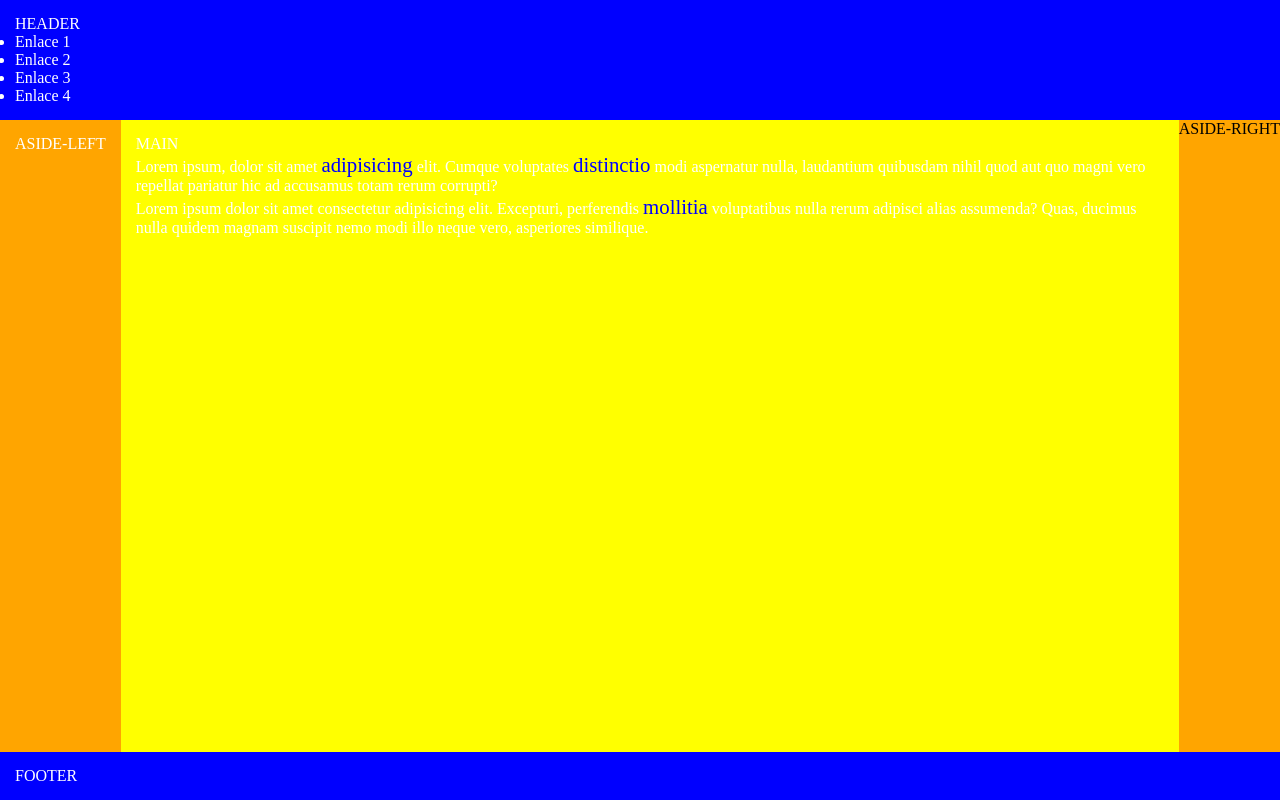
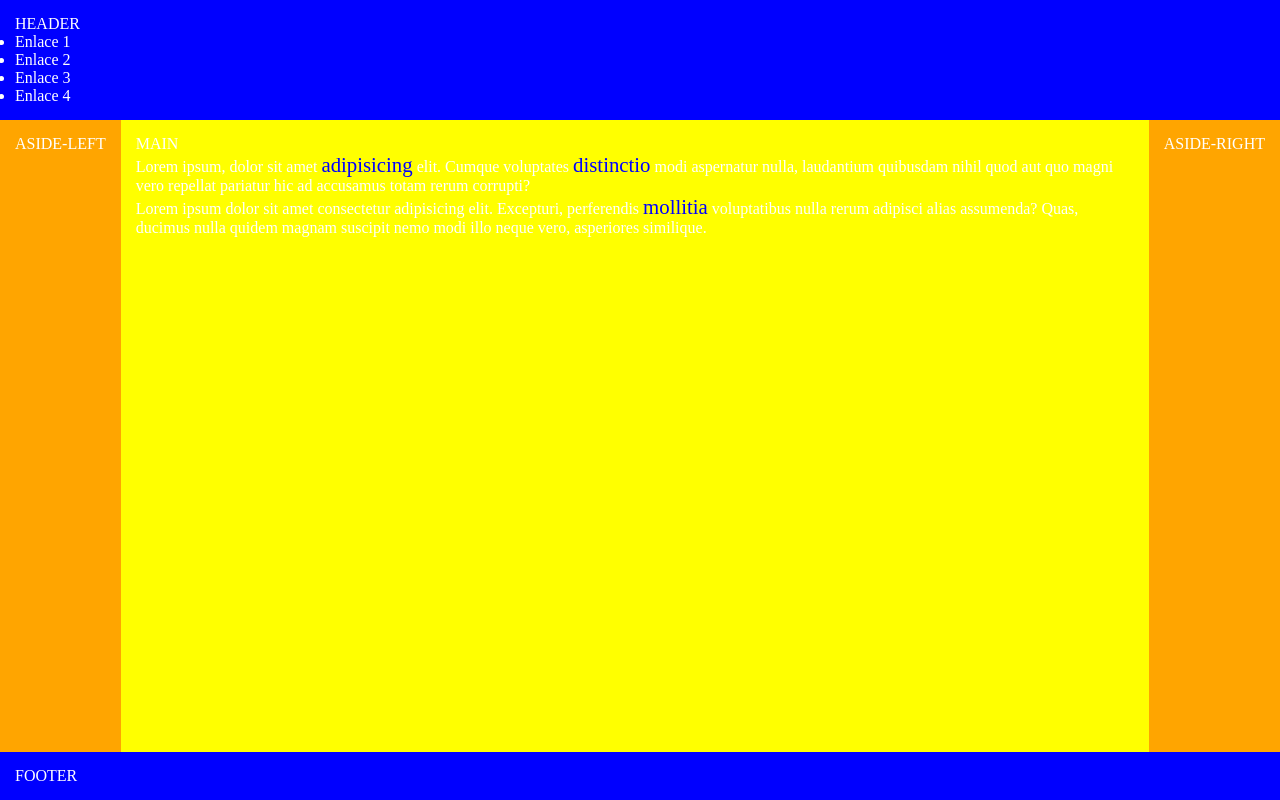
Before and after one commit to Alexvacan/Santo-Grial, a plain HTML site: page index.html in a window 1280 px wide. Drawn offline with Linux system fonts and the light colour scheme.

Commit message:
Cambio de colores

```diff
--- a/estilos.css
+++ b/estilos.css
@@ -24,7 +24,7 @@ body {
     background-color: rgba(144,94,65, 1);
     color: white;
 }
-#aside-rigth{
+#aside-right{
     grid-column: 3 / 4;
     padding: 15px;
     background-color: rgba(144,94,65, 1);
```
